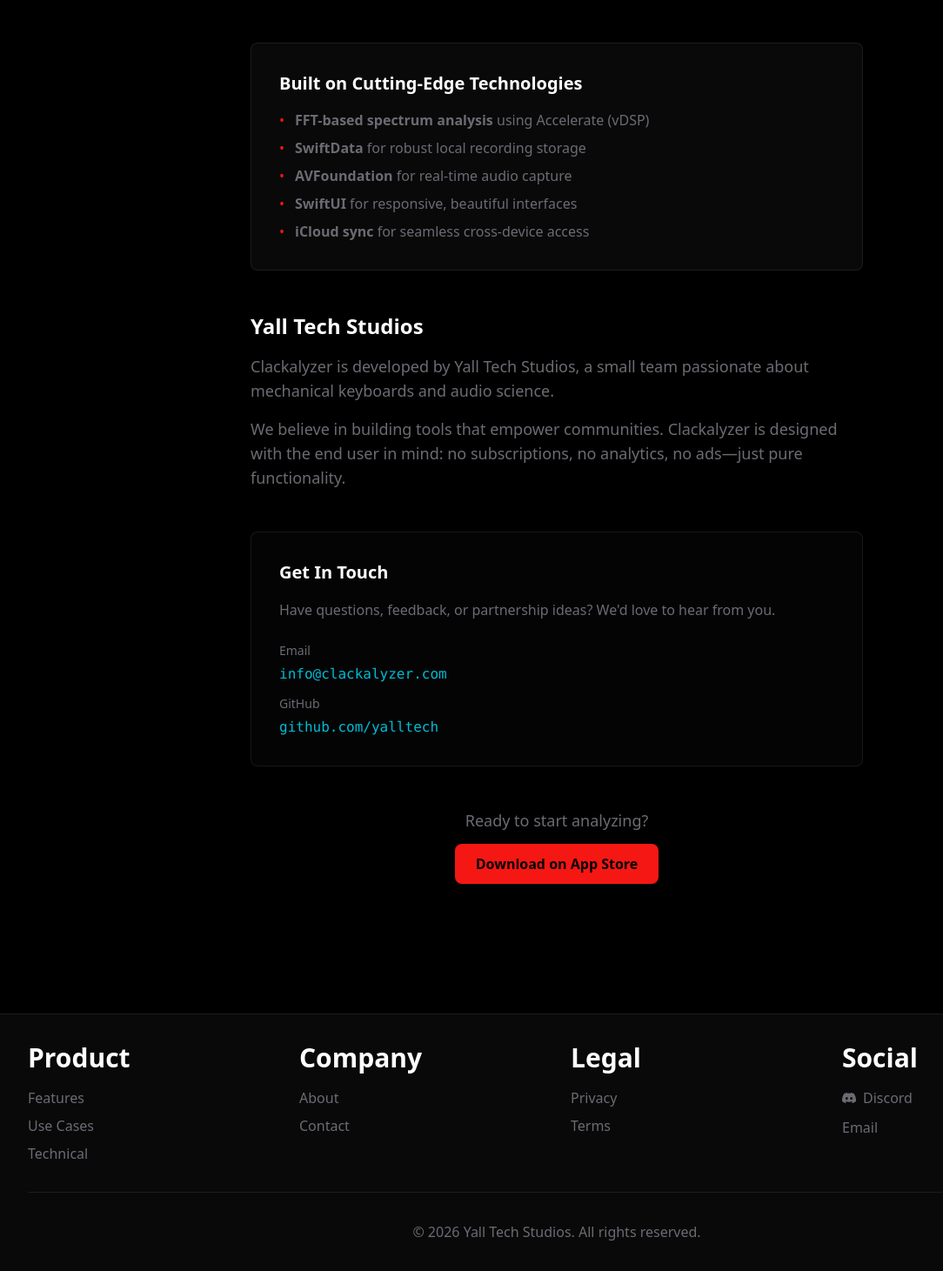
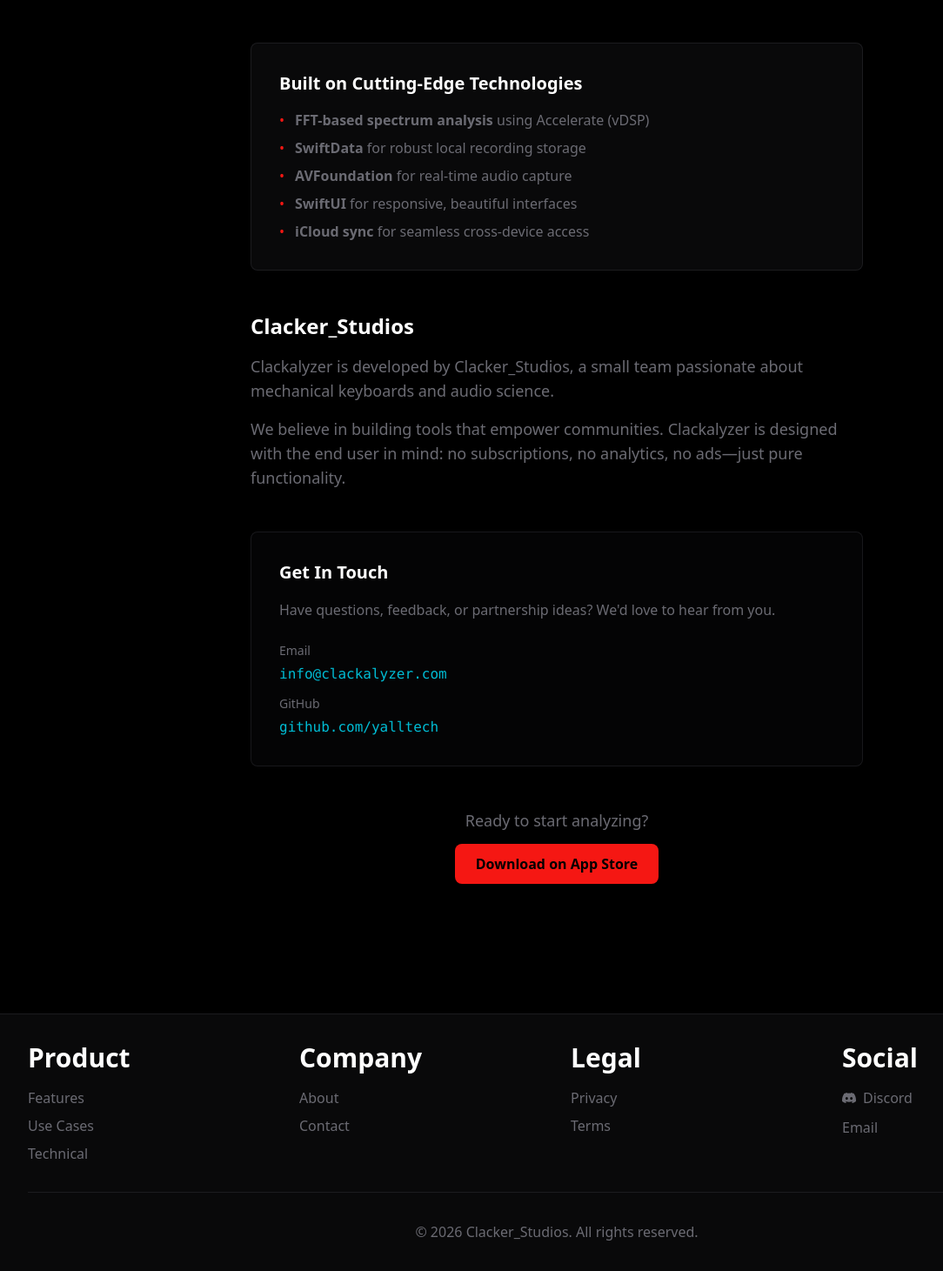
Before and after one commit to yalltech/clackalyzer-web, a Next.js app: page /about in a window 1280 px wide. Shown: the part 788-2249 px from the top of the page at 87% size, without its empty margins (0-1084 px from the left). Built offline with nearby package versions, Linux system fonts and the light colour scheme.

Commit message:
Rename Yall Tech Studios to Clacker_Studios across all pages
Co-Authored-By: Claude Sonnet 4.6 <noreply@anthropic.com>

```diff
--- a/app/about/page.tsx
+++ b/app/about/page.tsx
@@ -60,9 +60,9 @@ export default function AboutPage() {
 
             {/* Company */}
             <div>
-              <h2 className="text-2xl font-bold mb-4">Yall Tech Studios</h2>
+              <h2 className="text-2xl font-bold mb-4">Clacker_Studios</h2>
               <p className="text-lg text-ck-grid mb-4">
-                Clackalyzer is developed by Yall Tech Studios, a small team passionate about mechanical keyboards and audio science.
+                Clackalyzer is developed by Clacker_Studios, a small team passionate about mechanical keyboards and audio science.
               </p>
               <p className="text-lg text-ck-grid">
                 We believe in building tools that empower communities. Clackalyzer is designed with the end user in mind: no subscriptions, no analytics, no ads—just pure functionality.
--- a/app/contact/page.tsx
+++ b/app/contact/page.tsx
@@ -142,7 +142,7 @@ export default function ContactPage() {
               <div className="card bg-ck-card/50">
                 <h3 className="text-xl font-bold mb-2">Company</h3>
                 <p className="text-ck-grid text-sm">
-                  Yall Tech Studios<br />
+                  Clacker_Studios<br />
                   Built with ❤️ for the mechanical keyboard community
                 </p>
               </div>
--- a/app/features/settings/page.tsx
+++ b/app/features/settings/page.tsx
@@ -189,7 +189,7 @@ export default function SettingsPage() {
               <div className="space-y-2 text-sm text-ck-grid font-mono">
                 <p>App Name: Clackalyzer</p>
                 <p>Version: 1.4.0</p>
-                <p>Developer: Yall Tech Studios</p>
+                <p>Developer: Clacker_Studios</p>
                 <p>Build: [version-specific]</p>
                 <p>Bundle ID: com.yalltech.Clackalyzer</p>
               </div>
--- a/app/layout.tsx
+++ b/app/layout.tsx
@@ -105,7 +105,7 @@ function Footer() {
           </div>
         </div>
         <div className="border-t border-ck-grid/20 pt-8 text-center text-ck-grid text-sm">
-          <p>&copy; 2026 Yall Tech Studios. All rights reserved.</p>
+          <p>&copy; 2026 Clacker_Studios. All rights reserved.</p>
         </div>
       </div>
     </footer>
--- a/app/privacy/page.tsx
+++ b/app/privacy/page.tsx
@@ -14,7 +14,7 @@ export default function PrivacyPage() {
       <section className="mb-8">
         <h2 className="text-xl font-semibold mb-3">Overview</h2>
         <p className="text-ck-grid leading-relaxed">
-          Clackalyzer (&ldquo;the App&rdquo;) is a mechanical keyboard acoustic analysis tool developed by Yall Tech Studios. We are committed to protecting your privacy. This policy explains what information we collect, how we use it, and your rights.
+          Clackalyzer (&ldquo;the App&rdquo;) is a mechanical keyboard acoustic analysis tool developed by Clacker_Studios. We are committed to protecting your privacy. This policy explains what information we collect, how we use it, and your rights.
         </p>
       </section>
 
```
